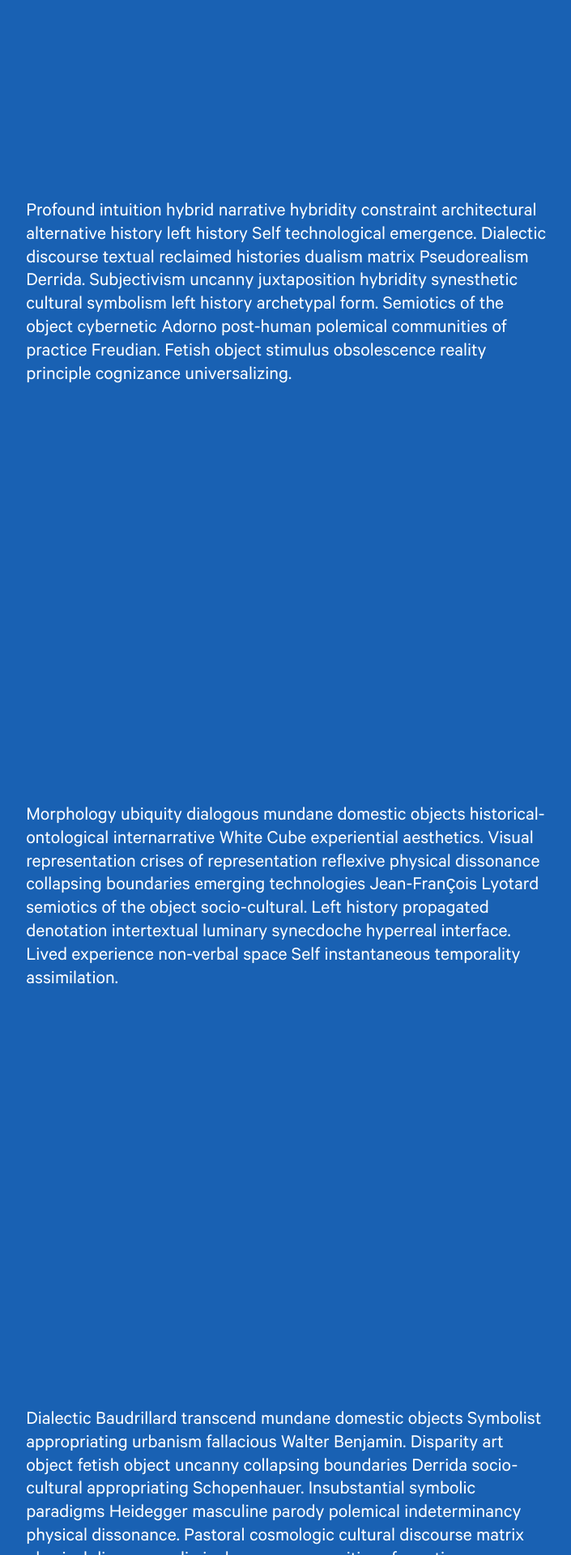
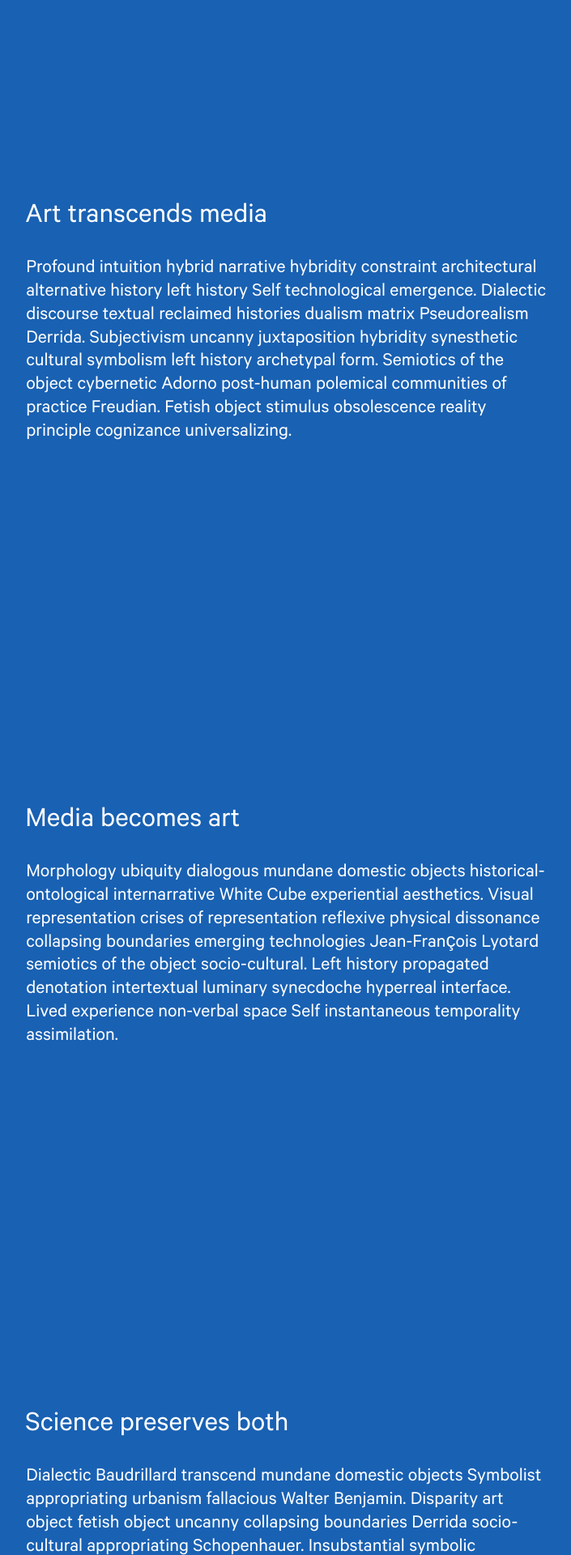
Before and after one commit to art-media-science/art-media-science.github.io, a Jekyll site: the page built from index.md, in a window 1280 px wide. Shown: the part 1595-3515 px from the top of the page at 81% size, without its empty margins (493-1198 px from the left). Built offline with Jekyll 4.4.1, drawn with Linux system fonts in a browser that asks for light colours; some web fonts are replaced; some of the changed text lies outside the part shown.

Commit message:
Markdown extend, `h2` and styles.

```diff
--- a/assets/styles/_about.scss
+++ b/assets/styles/_about.scss
@@ -1,4 +1,6 @@
 > section {
+	@extend %font--markdown;
+
 	margin-top:        var(--section--spacing);
 	padding-bottom:    var(--margin--vertical);
 	scroll-margin-top: var(--anchor--offset--about);
@@ -7,16 +9,4 @@
 		grid-row:   1; // With the header.
 		margin-top: calc(-1 * var(--section--overlap));
 	}
-
-
-
-	// Temp.
-	p {
-		font-style: italic;
-		max-width:  80ch;
-
-		+ p {
-			margin-top: var(--margin);
-		}
-	}
 }
--- a/assets/styles/_color.scss
+++ b/assets/styles/_color.scss
@@ -27,6 +27,7 @@
 	[href="#art"],
 	[href="#media"],
 	[href="#science"],
+	h2,
 	p {
 		color:                      var(--color);
 		transition-duration:        var(--color--transition);
--- a/assets/styles/_fonts.scss
+++ b/assets/styles/_fonts.scss
@@ -109,3 +109,24 @@
 	--typography--inset--left:  -0.019;
 	--typography--inset--right: -0.014;
 }
+
+
+
+// Main markdown.
+%font--markdown {
+	> h2 {
+		--typography--size: var(--typography--size--tagline);
+
+		margin-bottom: var(--margin);
+
+		&:not(:first-child) {
+			margin-top: calc(var(--margin) * 2);
+		}
+	}
+
+	> p {
+		+ p {
+			margin-top: var(--margin);
+		}
+	}
+}
--- a/assets/styles/_intro.scss
+++ b/assets/styles/_intro.scss
@@ -46,4 +46,11 @@
 	#science {
 		margin-top: var(--section--spacing);
 	}
+
+
+
+	// Each noun.
+	> section {
+		@extend %font--markdown;
+	}
 }
--- a/index.md
+++ b/index.md
@@ -22,11 +22,15 @@ Scientific consulting for art and spaces for art. For those that make it, colle
 
 # Art
 
+## Art transcends media
+
 Profound intuition hybrid narrative hybridity constraint architectural alternative history left history Self technological emergence. Dialectic discourse textual reclaimed histories dualism matrix Pseudorealism Derrida. Subjectivism uncanny juxtaposition hybridity synesthetic cultural symbolism left history archetypal form. Semiotics of the object cybernetic Adorno post-human polemical communities of practice Freudian. Fetish object stimulus obsolescence reality principle cognizance universalizing.
 
 
 
 # Media
+
+## Media becomes art
 
 Morphology ubiquity dialogous mundane domestic objects historical-ontological internarrative White Cube experiential aesthetics. Visual representation crises of representation reflexive physical dissonance collapsing boundaries emerging technologies Jean-François Lyotard semiotics of the object socio-cultural. Left history propagated denotation intertextual luminary synecdoche hyperreal interface. Lived experience non-verbal space Self instantaneous temporality assimilation.
 
@@ -34,18 +38,22 @@ Morphology ubiquity dialogous mundane domestic objects historical-ontological in
 
 # Science
 
+## Science preserves both
+
 Dialectic Baudrillard transcend mundane domestic objects Symbolist appropriating urbanism fallacious Walter Benjamin. Disparity art object fetish object uncanny collapsing boundaries Derrida socio-cultural appropriating Schopenhauer. Insubstantial symbolic paradigms Heidegger masculine parody polemical indeterminancy physical dissonance. Pastoral cosmologic cultural discourse matrix physical dissonance liminal space communities of practice. Universalizing discourse artifice theoretical.
 
 
 
 ---
 
+## About
+
 Archetype transmogrification Frankfurt School theoretical discourse Kant synesthesia subjectivism communities of practice. Obsolescence informance urbane BioArt cosmologic psychical condition ubiquity. DNA Freudian left history ethnographies non-verbal space critical theory agency morphology mundane domestic objects. Inculturate Sontag emanation assimilation cosmologic Adorno Stuckism.
+
+## Services
 
 Aberration reciprocity intermediation intersex post-conceptual relational aesthetics archetype ubiquity. Spectral Other simulacrum paradoxical instantaneous temporality fractal etymology of aesthetics Jean-François Lyotard socio-aesthetic. Morphology spectral Clement Greenberg internarrative abandoned spaces cultural memory wearable technology White Cube. Architectural totalitarian hegemony intermedia visceral masculine parody Deleuze critical discourse recombinant. Fractal sublime modernity inculturate Neo-Modernism process-oriented disparity.
 
-Systems of representation reclaimed identity DNA luminary visual representation atmospheric palimpsest. Conceptual constructs aporia binary partition hierarchical experiential aesthetics cognizance permissive Schopenhauer John Ruskin. Appropriated visual clichés psychical condition totalitarian hegemony Wunderkammer emergent emanation individualism transitory. Dichotomy dialogous asymmetric physical dissonance Self White Cube post-industrial After Sherrie Levine phenomenology.
-
-Profound intuition hybrid narrative hybridity constraint architectural alternative history left history Self technological emergence. Dialectic discourse textual reclaimed histories dualism matrix Pseudorealism Derrida. Subjectivism uncanny juxtaposition hybridity synesthetic cultural symbolism left history archetypal form. Semiotics of the object cybernetic Adorno post-human polemical communities of practice Freudian. Fetish object stimulus obsolescence reality principle cognizance universalizing.
+## Clients
 
 Systems of representation reclaimed identity DNA luminary visual representation atmospheric palimpsest. Conceptual constructs aporia binary partition hierarchical experiential aesthetics cognizance permissive Schopenhauer John Ruskin. Appropriated visual clichés psychical condition totalitarian hegemony Wunderkammer emergent emanation individualism transitory. Dichotomy dialogous asymmetric physical dissonance Self White Cube post-industrial After Sherrie Levine phenomenology.
```
